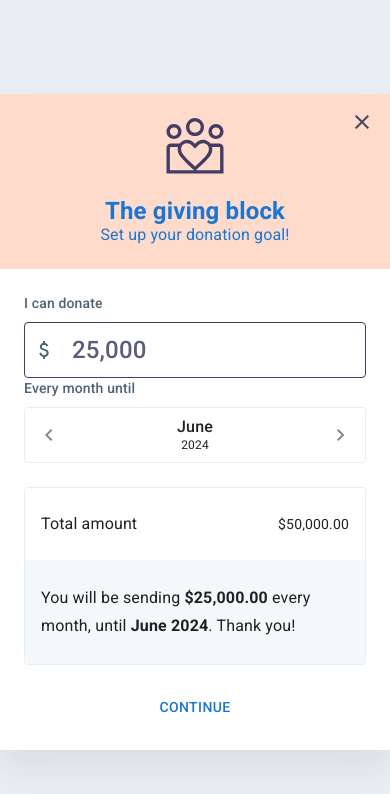
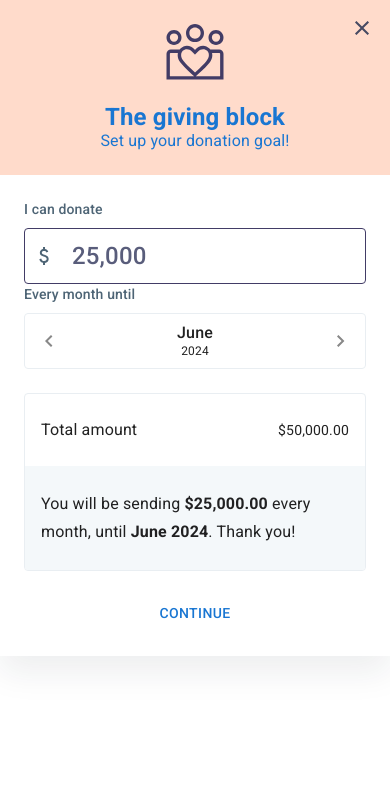
Before and after one commit to nawrotw/donation, a React (Vite) app: page / in a window 390 px wide. Shown: the top 794 px of the page. Built offline with nearby package versions, Linux system fonts and the light colour scheme.

Commit message:
Layout polishing

```diff
--- a/src/App.tsx
+++ b/src/App.tsx
@@ -10,13 +10,17 @@
 import { colors } from "./styles/colors.ts";
 import { CssBaseline } from "@mui/material";
 
-const Root = styled('div')`
-    display: flex;
-    justify-content: center;
-    align-items: center;
-    height: 100vh;
-    background-color: ${colors.stroke};
-`;
+const Root = styled('div')(({ theme }) => ({
+  position: 'relative',
+  [theme.breakpoints.up('md')]: {
+    display: 'flex',
+    justifyContent: 'center',
+    alignItems: 'center',
+    height: '100vh',
+    backgroundColor: colors.stroke
+  },
+}));
+
 
 function App() {
 
```
Also changed, not shown: 1 other file (tests, documents, lock files or other folders).
